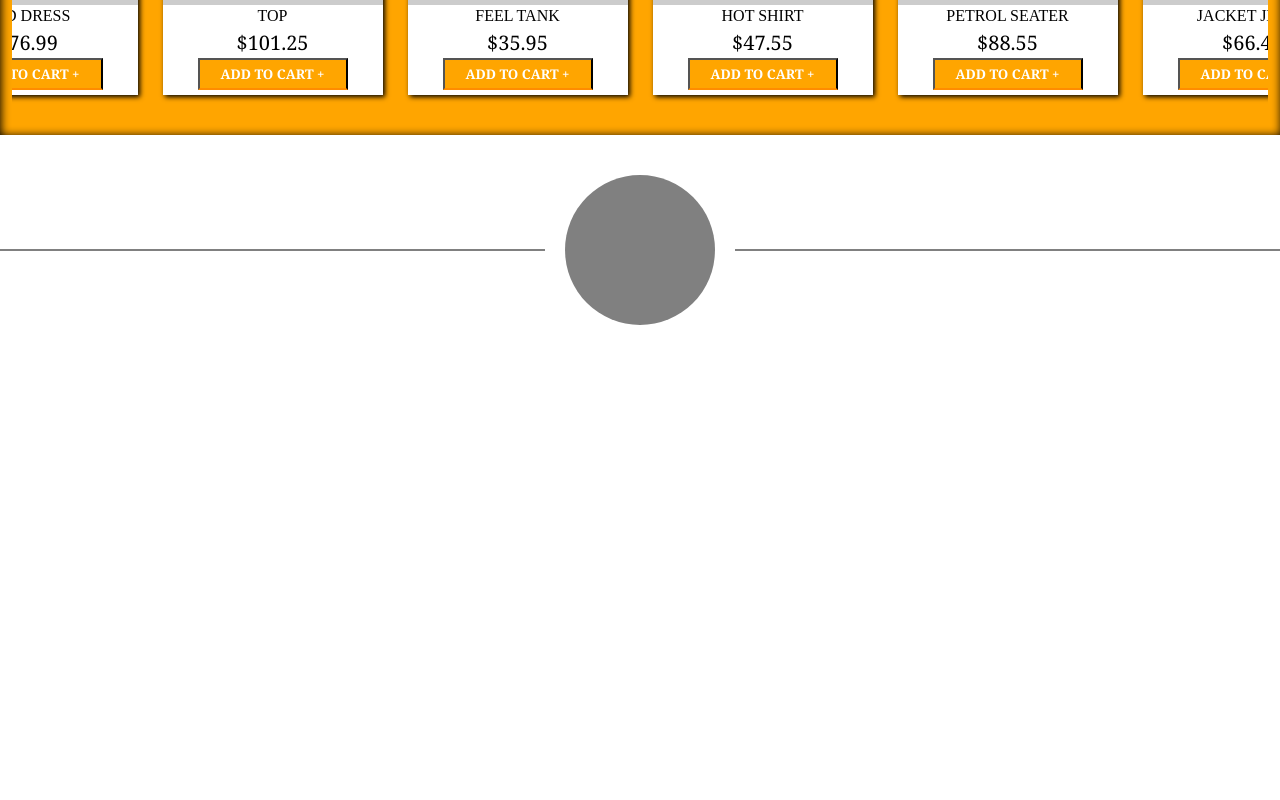
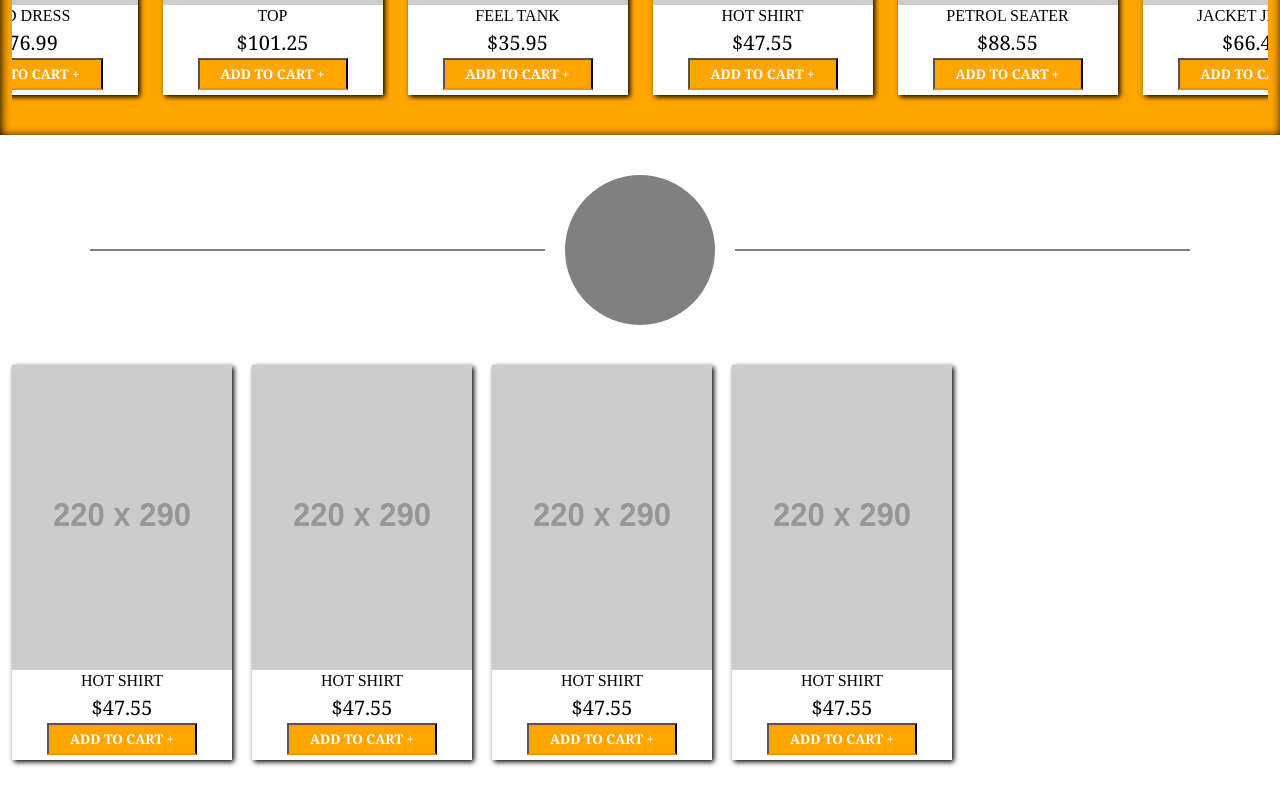
Before and after one commit to strupello/OnePage2, a website built with webpack: page index.html in a window 1280 px wide. Shown: the part 1260-2060 px from the top of the page. Before the commit the page ends 1585 px from the top, so only its background shows below. Built offline with nearby package versions, Linux system fonts and the light colour scheme.

Commit message:
add products to sale section

```diff
--- a/css/style.css
+++ b/css/style.css
@@ -214,6 +214,7 @@ a {
 .short-menu-div {
   display: none;
 }
+
 .menu-card-main {
   padding: 0;
 }
@@ -389,13 +390,25 @@ a {
   font-family: Cambria, Cochin, Georgia, Times, 'Times New Roman', serif;
   font-size: var(--font-size-h5);
 }
-.sale-products {
+
+.sale-section {
   display: flex;
+  justify-content: center;
+  align-items: center;
+  flex-direction: column;
+}
+
+.sale-head {
+  display: flex;
+  width: 1100px;
+  max-width: 100%;
   align-items: center;
   justify-content: center;
   gap: 20px;
-  padding: 40px 0 0 0;
+  padding-top: 40px;
+
 }
+
 .sale-logo {
   position: relative;
   width: 150px;
@@ -404,6 +417,7 @@ a {
   border-radius: 50%;
 
 }
+
 .line-left,
 .line-right {
   flex: 1;
@@ -411,10 +425,25 @@ a {
   background: gray;
 }
 
+.sale-products {
+  display: flex;
+  flex-direction: row;
+  gap: 20px;
+  padding: 40px 0;
+}
+
+.sale-products-3 {
+  display: none;
+}
+.sale-products-4 {
+  display: none;
+}
+
 @media (min-width: 640px) {
   .menu-card-main {
     padding: 0 0.75rem;
   }
+
   .products-card {
     padding-bottom: 0;
   }
@@ -834,11 +863,15 @@ a {
   }
 
   @media (min-width: 768px) {
-
+    .sale-products-3 {
+      display: flex;
+    }
 
   }
 
   @media (min-width: 1024px) {
-
+    .sale-products-4 {
+      display: flex;
+    }
 
   }
--- a/index.html
+++ b/index.html
@@ -227,10 +227,35 @@
       </div>
     </section>
     <section>
-      <div class="sale-products wrapper">
-        <div class="line-left"></div>
-        <div class="sale-logo"></div>
-        <div class="line-right"></div>
+      <div class="sale-section wrapper">
+        <div class="sale-head">
+          <div class="line-left"></div>
+          <div class="sale-logo"></div>
+          <div class="line-right"></div>
+        </div>
+        <div class="sale-products">
+          <div class="products"><img class="img-products"
+              src="https://placehold.co/220x290/000000/FFFFFF/png" alt="">
+            <p class="text-products">HOT SHIRT</p>
+            <p class="price-products">$47.55</p><button class="button-products">ADD TO CART +</button>
+          </div>
+          <div class="products"><img class="img-products"
+              src="https://placehold.co/220x290/000000/FFFFFF/png" alt="">
+            <p class="text-products">HOT SHIRT</p>
+            <p class="price-products">$47.55</p><button class="button-products">ADD TO CART +</button>
+          </div>
+          <div class="products sale-products-3"><img class="img-products"
+              src="https://placehold.co/220x290/000000/FFFFFF/png" alt="">
+            <p class="text-products">HOT SHIRT</p>
+            <p class="price-products">$47.55</p><button class="button-products">ADD TO CART +</button>
+          </div>
+          <div class="products sale-products-4"><img class="img-products"
+              src="https://placehold.co/220x290/000000/FFFFFF/png" alt="">
+            <p class="text-products">HOT SHIRT</p>
+            <p class="price-products">$47.55</p><button class="button-products">ADD TO CART +</button>
+          </div>
+        </div>
+        <div class="button-bottom-products">LOAD MORE</div>
       </div>
     </section>
   </main>
```
